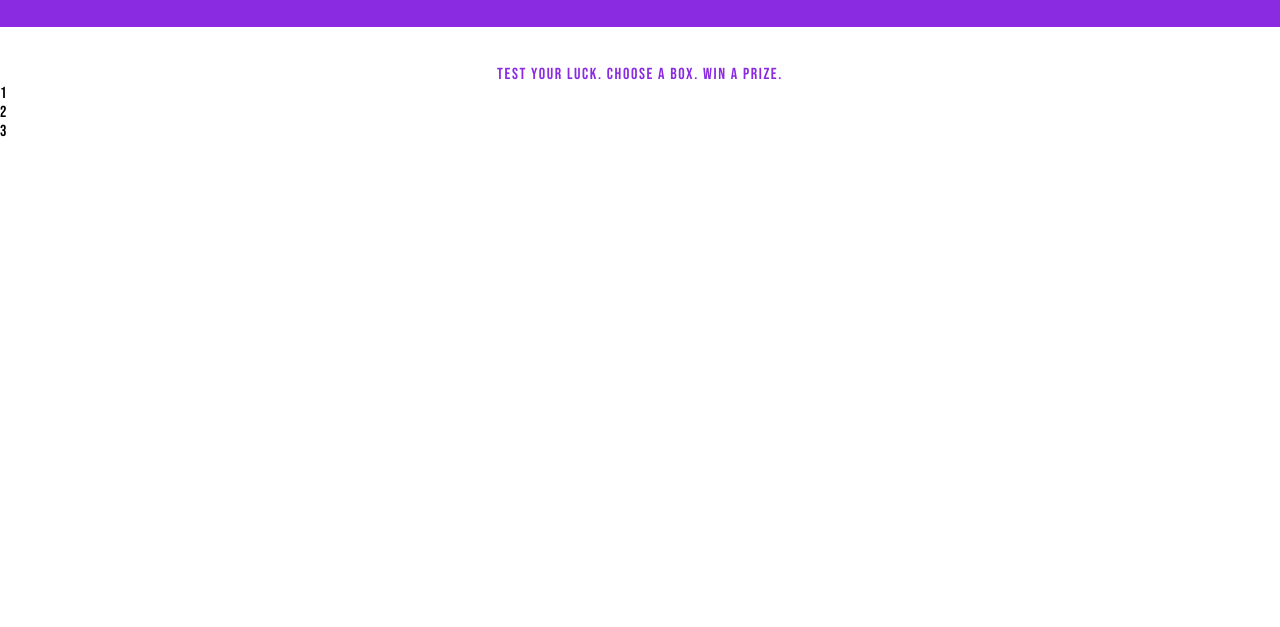
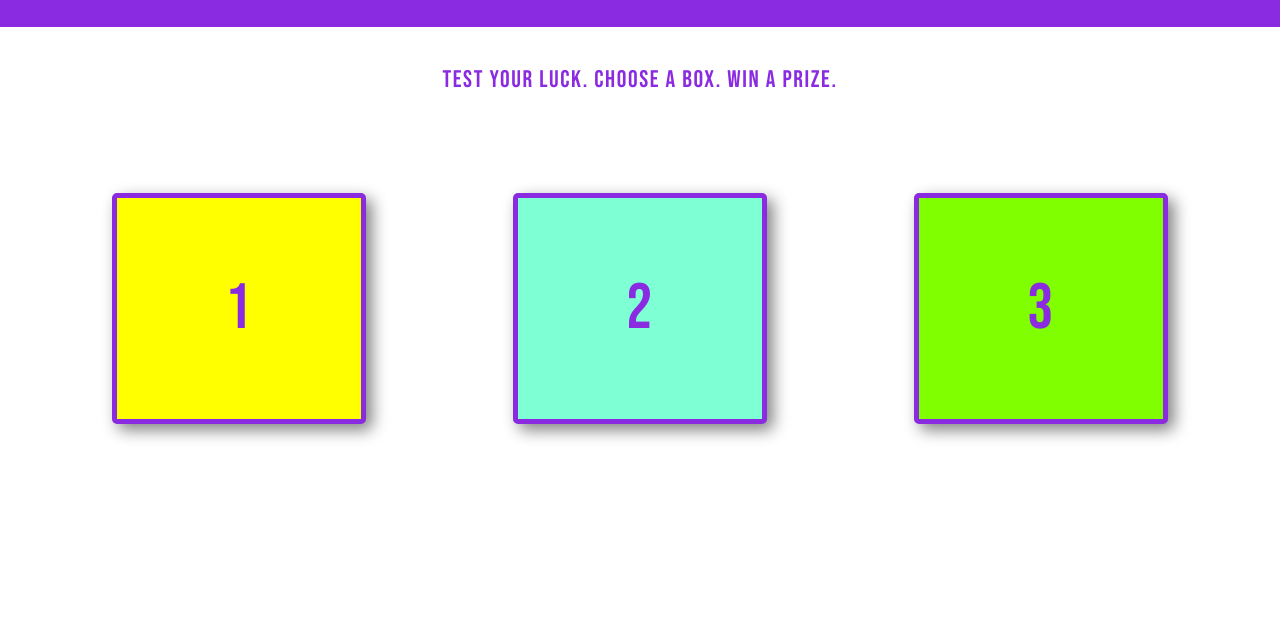
Before and after one commit to skcarlton/m6-hw6-carlton-sawyer, a plain HTML site: page index.html in a window 1280 px wide. Shown: the part 173-800 px from the top of the page. Drawn offline with Linux system fonts and the light colour scheme.

Commit message:
Style boxes and refine design

```diff
--- a/index.html
+++ b/index.html
@@ -22,9 +22,11 @@
 
     <p>Test your luck. Choose a box. Win a prize.</p>
 
-    <div class="box one">1</div>
-    <div class="box two">2</div>
-    <div class="box three">3</div>
+    <div class="boxes">
+        <div class="box one">1</div>
+        <div class="box two">2</div>
+        <div class="box three">3</div>
+    </div>
 
     <script type="text/javascript" src="main.js"></script>
   </body>
--- a/main.css
+++ b/main.css
@@ -7,6 +7,7 @@
 body {
     font-family: 'Bebas Neue', sans-serif;
     letter-spacing: .1rem;
+    font-size: 1rem;
 }
 
 header {
@@ -18,6 +19,7 @@ header {
     justify-content: center;
     text-align: center;
     text-transform: uppercase;
+    font-size: 1.5rem;
 }
 
 p {
@@ -26,3 +28,52 @@ p {
     padding-top: 3%;
     text-transform: uppercase;
 }
+
+.boxes {
+    display: block;
+    color: blueviolet;
+    font-size: 3rem;
+    text-align: center;
+}
+
+.box {
+    padding: 5%;
+    margin: 5%;
+    border: solid thick blueviolet;
+    border-radius: 5px;
+    box-shadow: 6px 6px 16px grey;
+}
+
+.one{
+    background-color: yellow;
+}
+
+.two{
+    background-color: Aquamarine;
+}
+
+.three{
+    background-color: chartreuse;
+}
+
+@media (min-width: 500px) {
+    .boxes {
+        display: flex;
+        justify-content: space-around;
+        padding: 3%
+    }
+
+    .box {
+        padding: 6% 9%;
+    }
+
+    p {
+        font-size: 1.5rem;
+    }
+}
+
+@media (min-width: 900px) {
+    .box {
+        font-size: 4rem;
+    }
+}
```
